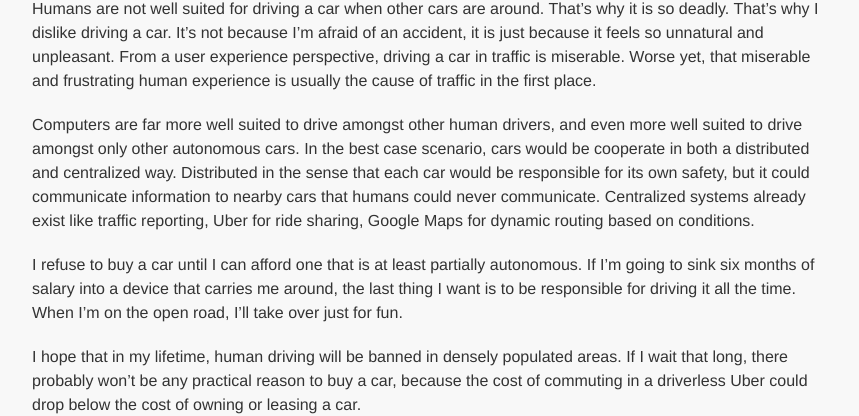
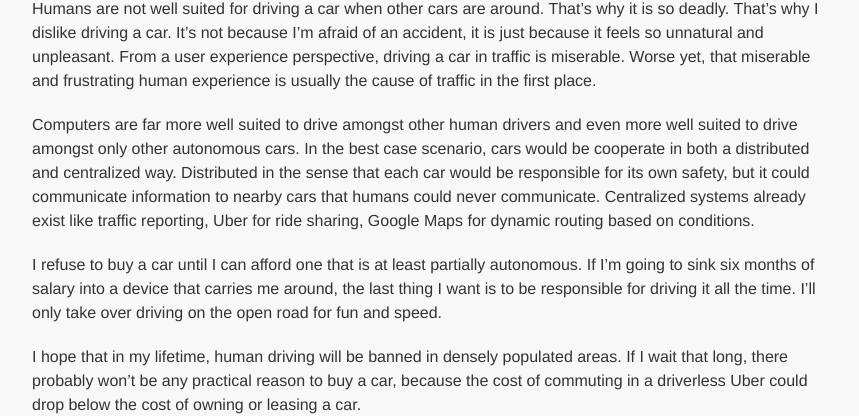
Before and after one commit to dmzza/dmzza, a Jekyll site: the page built from _posts/2014-08-26-why-i-refuse-to-buy-a-car.md, in a window 1280 px wide. Shown: the part 1311-1727 px from the top of the page, without its empty margins (208-1067 px from the left). Built offline with Jekyll 4.4.1, drawn with Linux system fonts in a browser that asks for light colours; nearby versions of some CDN libraries.

Commit message:
More driverless edits

```diff
--- a/_posts/2014-08-26-why-i-refuse-to-buy-a-car.md
+++ b/_posts/2014-08-26-why-i-refuse-to-buy-a-car.md
@@ -30,7 +30,7 @@ From a user experience perspective, driving a car in traffic is miserable. Worse
 yet, that miserable and frustrating human experience is usually the cause of
 traffic in the first place.
 
-Computers are far more well suited to drive amongst other human drivers, and even
+Computers are far more well suited to drive amongst other human drivers and even
 more well suited to drive amongst only other autonomous cars. In the best case
 scenario, cars would be cooperate in both a distributed and centralized way.
 Distributed in the sense that each car would be responsible for its own safety,
@@ -41,7 +41,7 @@ ride sharing, Google Maps for dynamic routing based on conditions.
 I refuse to buy a car until I can afford one that is at least partially
 autonomous. If I'm going to sink six months of salary into a device that carries
 me around, the last thing I want is to be responsible for driving it all the
-time. When I'm on the open road, I'll take over just for fun.
+time. I'll only take over driving on the open road for fun and speed.
 
 I hope that in my lifetime, human driving will be banned in densely populated
 areas. If I wait that long, there probably won't be any practical reason to buy
```
